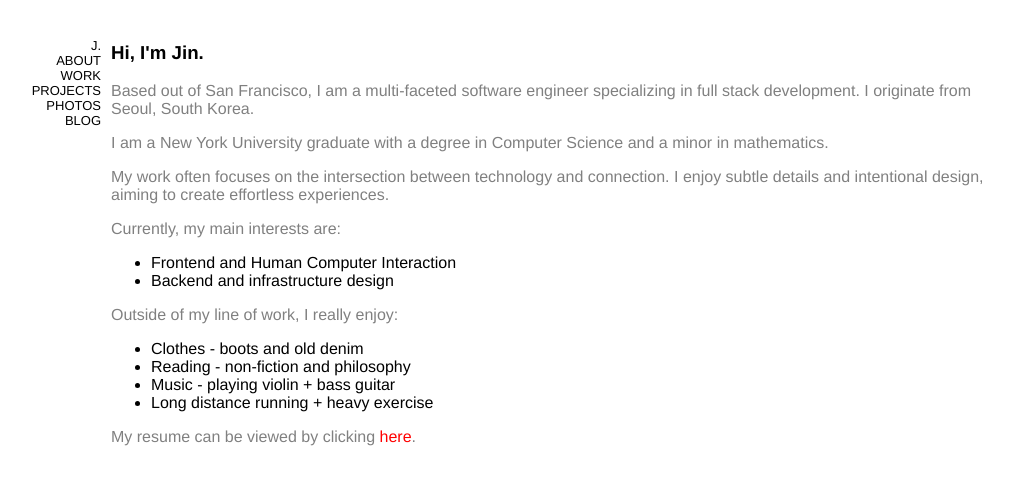
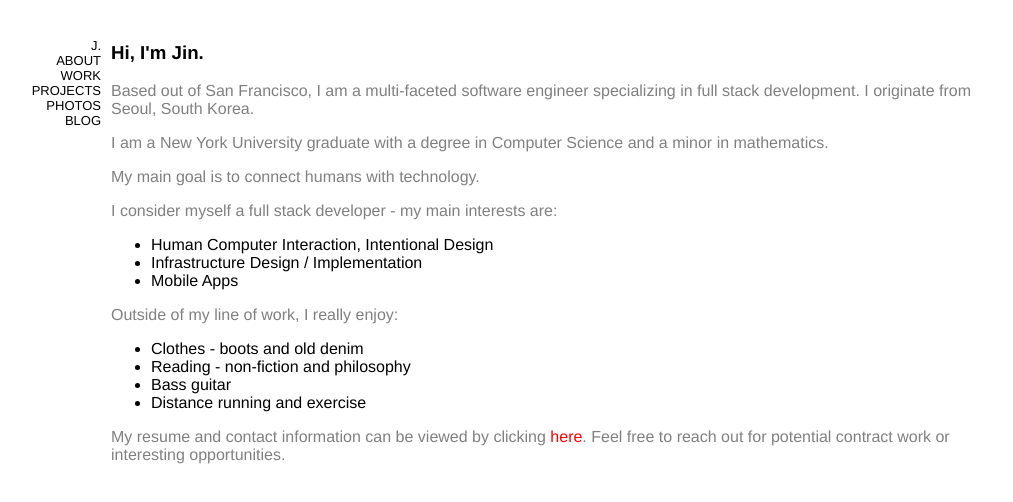
Before and after one commit to jinsung-kim/react-personal-homepage, a React (Create React App) app: page /about in a window 1280 px wide. Shown: the top 502 px of the page, without its empty margins (135-1148 px from the left). Built offline with nearby package versions, Linux system fonts and the light colour scheme.

Commit message:
some minor updates

```diff
--- a/src/pages/About.jsx
+++ b/src/pages/About.jsx
@@ -27,28 +27,28 @@ export default function About() {
                 {/* <img src={Self} style={{ width: imgWidth, height: imgWidth, justifySelf: "center", maxWidth: 300, maxHeight: 300 }} alt="self" /> */}
 
                 <p>
-                    My work often focuses on the intersection between technology and connection.
-                    I enjoy subtle details and intentional design, aiming to create effortless experiences.
+                    My main goal is to connect humans with technology.
                 </p>
 
-                <p>Currently, my main interests are:</p>
+                <p>I consider myself a full stack developer - my main interests are:</p>
                 <ul>
-                    <li>Frontend and Human Computer Interaction</li>
-                    <li>Backend and infrastructure design</li>
+                    <li>Human Computer Interaction, Intentional Design</li>
+                    <li>Infrastructure Design / Implementation</li>
+                    <li>Mobile Apps</li>
                 </ul>
 
                 <p>Outside of my line of work, I really enjoy:</p>
                 <ul>
                     <li>Clothes - boots and old denim</li>
                     <li>Reading - non-fiction and philosophy</li>
-                    <li>Music - playing violin + bass guitar</li>
-                    <li>Long distance running + heavy exercise</li>
+                    <li>Bass guitar</li>
+                    <li>Distance running and exercise</li>
                 </ul>
 
                 <p>
-                    My resume can be viewed by clicking <a id="resume-link" target="_blank" href="https://us-central1-jinkim-backend.cloudfunctions.net/app/resume" rel="noreferrer">
+                    My resume and contact information can be viewed by clicking <a id="resume-link" target="_blank" href="https://us-central1-jinkim-backend.cloudfunctions.net/app/resume" rel="noreferrer">
                         here
-                    </a>.
+                    </a>. Feel free to reach out for potential contract work or interesting opportunities.
                 </p>
             </div>
         </div>
--- a/src/pages/Projects.jsx
+++ b/src/pages/Projects.jsx
@@ -21,7 +21,7 @@ export default function Projects() {
                     <li><a href="https://romr.app/" target="_blank" rel="noreferrer">ROMR</a> - a social map application for finding experiences from friends. Currently in Beta testing and in process of funding.</li>
                     <li><a href="https://main.d2i0srt2n31is8.amplifyapp.com/" target="_blank" rel="noreferrer">alternatives</a> - a fashion focused search engine to help people find alternatives for pieces.</li>
                     <li><a href="https://github.com/jinsung-kim/chess-engine" target="_blank" rel="noreferrer">chess</a> - a chess engine in Python, with customizable play styles and chess theory using mini max game theory.</li>
-                    <li><a href="https://github.com/jinsung-kim/chess-engine" target="_blank" rel="noreferrer">Algorithmic Dressing</a> - generating combinations of clothes based on color blocking, silhouette, and weather with the aim to find new interesting looks.</li>
+                    <li><a href="https://github.com/jinsung-kim/stylist-enhanced" target="_blank" rel="noreferrer">Algorithmic Dressing</a> - generating combinations of clothes based on color blocking, silhouette, and weather with the aim to find new interesting looks.</li>
                 </ul>
             </div>
         </div>
--- a/src/pages/Work.jsx
+++ b/src/pages/Work.jsx
@@ -19,6 +19,8 @@ export default function Work() {
                     </a>.
                 </p>
 
+                <p>I am currently a SDE at <a target="_blank" href="https://www.nudgetext.com/" rel="noreferrer">The Nudge</a>, a digital planner start up.</p>
+
                 <p>I co-authored two conference papers researching for the NYU Langone Hospital. I helped create
                     prototypes to track mobility progress for low vision patients and those affected by MS.</p>
 
@@ -30,7 +32,7 @@ export default function Work() {
                             </a>
                         </li>
                         <li>
-                            <a id="list-links" href="https://cscw.acm.org/2022/" target="_blank" rel="noreferrer">
+                            <a id="list-links" href="https://dl.acm.org/doi/10.1145/3555622" target="_blank" rel="noreferrer">
                                 Digital Technologies In Orientation And Mobility Instruction For People Who Are Blind Or Have Low Vision (CSCW 2022)
                             </a>
                         </li>
```
